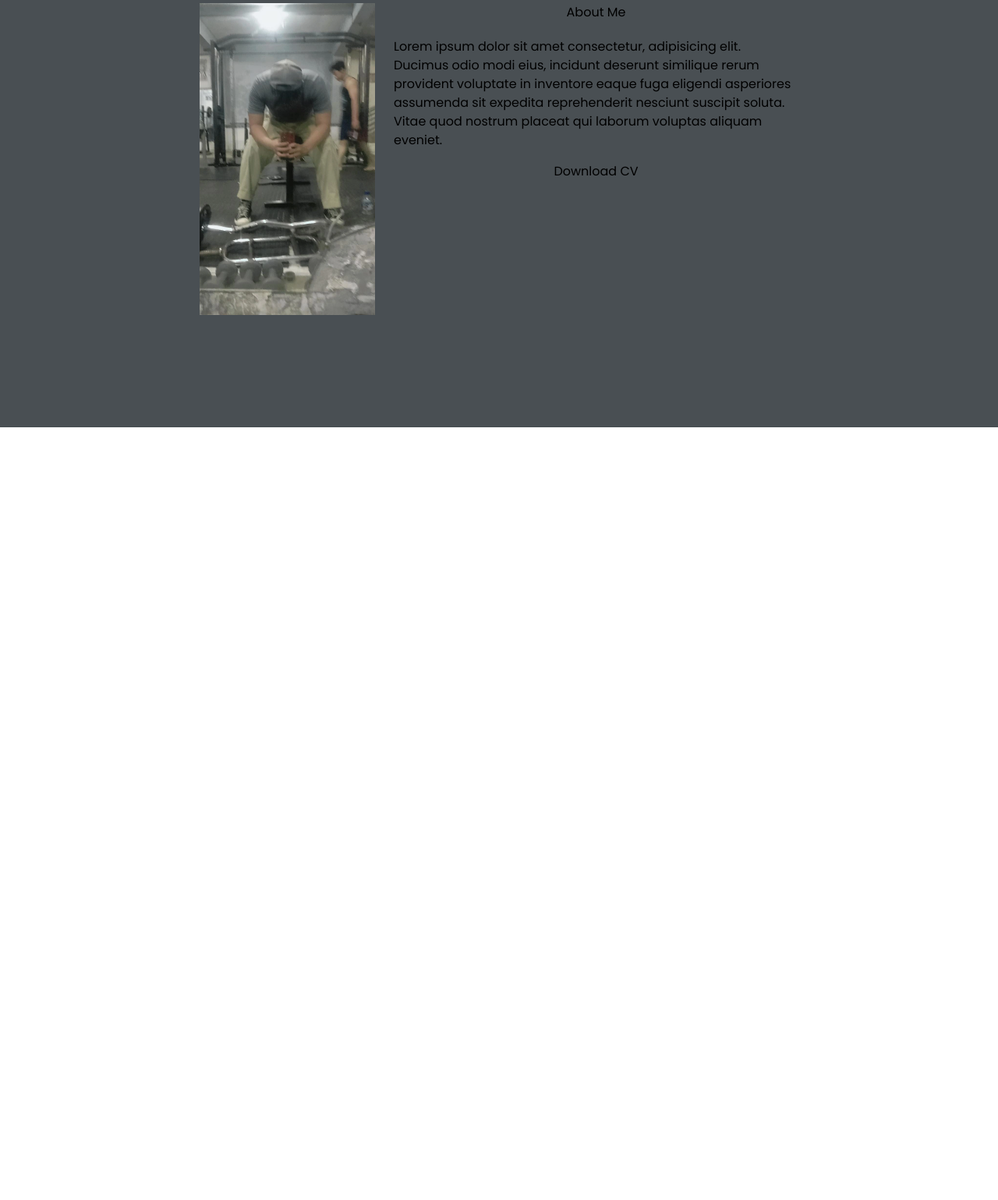
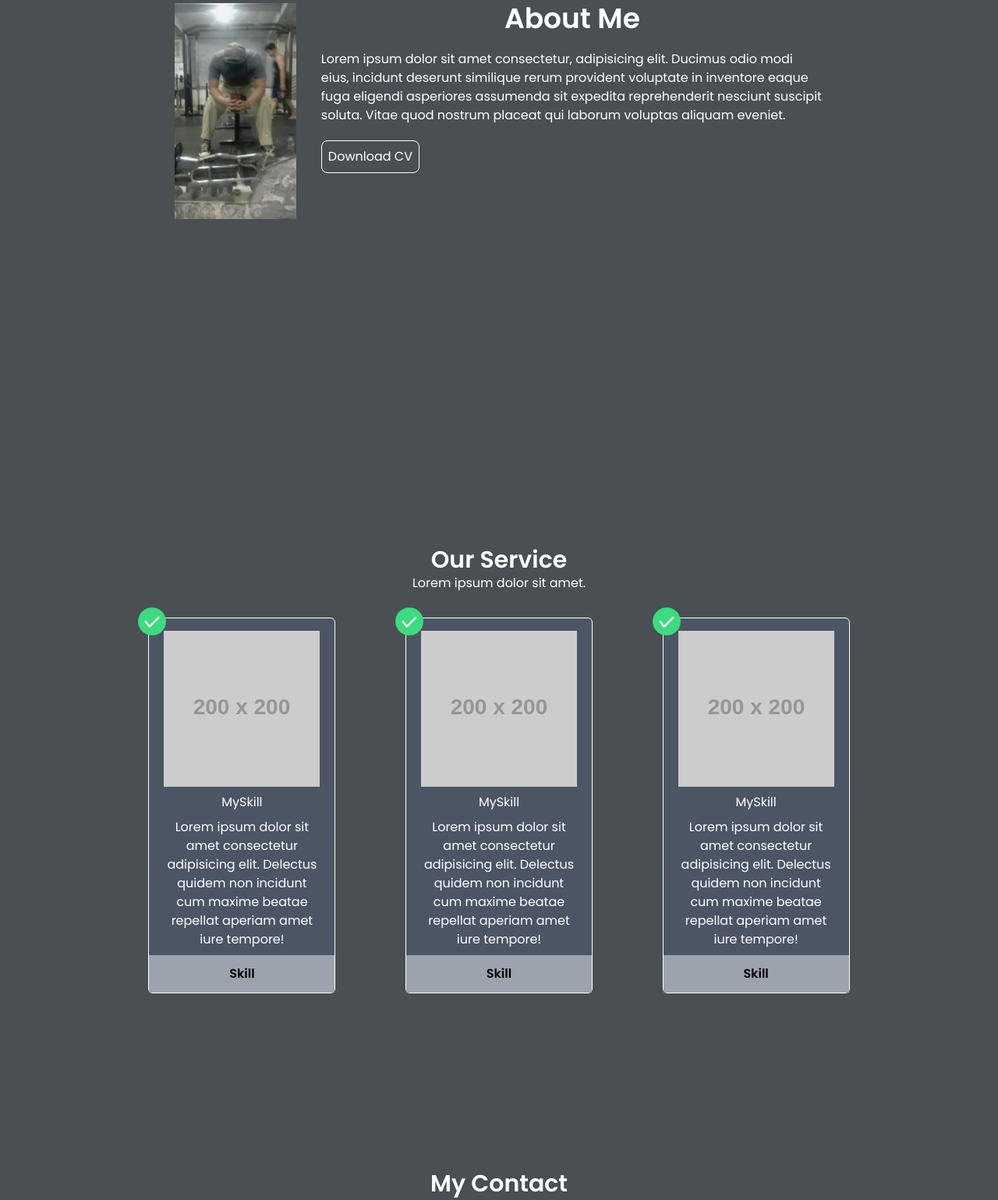
Before and after one commit to ariaanggit/web-profile, a plain HTML site: page index.html in a window 1280 px wide. Shown: the part 1052-2591 px from the top of the page at 78% size. Before the commit the page ends 1600 px from the top, so only its background shows below. Drawn offline with nearby package versions, Linux system fonts and the light colour scheme; placeholder pictures from the web are drawn by us.

Commit message:
add service

```diff
--- a/index.html
+++ b/index.html
@@ -29,17 +29,17 @@
     <title>porto</title>
 </head>
 <body class="font-poppins">
-    <section id="navbar" class="font-poppins flex justify-around pt-4 pb-4 w-full fixed gap-40 text-white bg-gray-700/50">
+    <section id="navbar" class="z-50 font-poppins flex justify-around pt-4 pb-4 w-full fixed gap-40 text-white bg-gray-700/50">
         <nav class="text-3xl cursor-default"><a href="#">Aria</a></nav>
         <nav>
             <ul class="flex text-2xl gap-7">
-                <li><a href="#about">ABOUT</a></li>
-                <li><a href="#service">SERVICE</a></li>
-                <li><a href="#contact">CONTACT</a></li>
+                <li><a href="#about">About</a></li>
+                <li><a href="#service">Service</a></li>
+                <li><a href="#contact">Contact</a></li>
             </ul>
         </nav>
     </section>
-    <section id="home" class="min-h-[100vh] flex justify-center items-center bg-cover" style="background-image: linear-gradient(rgba(0, 0, 0, 0.5), rgba(0, 0, 0, 0.5)), url('./assets/wp.jpg');">
+    <section id="home" class="min-h-[100vh] flex justify-center items-center bg-cover" style="background-image: linear-gradient(rgba(0, 0, 0, 0.7), rgba(0, 0, 0, 0.7)), url('./assets/wp.jpg');">
         <div>
             <img src="./assets/propil.jpg" alt="" class="rounded-full w-[300px]">
             <div class="text-center text-white">
@@ -48,17 +48,65 @@
             </div>
         </div>
     </section>
-    <section id="about"  class="min-h-[100vh] flex w-full items-center justify-center pt-28 bg-cadet">
-        <div class="max-w-[60%] flex gap-6">
-            <img src="./assets/pp.webp" alt="about me" class="h-[400px]">
+    <section id="about"  class="min-h-[100vh] flex w-full items-center justify-center pt-64 bg-cadet text-white">
+        <div class="max-w-[65%] flex gap-8">
+            <div class="h-[600px] w-[600px]">
+                <img src="./assets/pp.webp" alt="about me" class="">
+            </div>
             <div>
-                <h1 class="text-center pb-5">About Me</h1>
-                <p>Lorem ipsum dolor sit amet consectetur, adipisicing elit. Ducimus odio modi eius, incidunt deserunt similique rerum provident voluptate in inventore eaque fuga eligendi asperiores assumenda sit expedita reprehenderit nesciunt suscipit soluta. Vitae quod nostrum placeat qui laborum voluptas aliquam eveniet.</p>
-                <div class="flex justify-center">
-                    <button  class="pt-4">Download CV</button>
-                </div>
+                <h1 class="text-center pb-5 text text-4xl font-semibold">About Me</h1>
+                <p class="pb-5">Lorem ipsum dolor sit amet consectetur, adipisicing elit. Ducimus odio modi eius, incidunt deserunt similique rerum provident voluptate in inventore eaque fuga eligendi asperiores assumenda sit expedita reprehenderit nesciunt suscipit soluta. Vitae quod nostrum placeat qui laborum voluptas aliquam eveniet.</p>
+                    <button  class="flex justify-center border border-white px-2  py-2 rounded-lg">Download CV</button>
             </div>
         </div>
     </section>
+    <section id="service" class="min-h-[100vh] pt-24 text-center justify-center items-center bg-cadet text-white">
+        <h1 class="text-3xl font-semibold">Our Service</h1>
+        <p>Lorem ipsum dolor sit amet.</p>
+        <div class="flex justify-center pt-8 gap-[7%]">
+            <div class="border border-white rounded-md max-w-60 bg-gray-600 relative">
+                <div class="absolute -left-4 -top-4">
+                    <img src="assets/checklist.png" width="40" alt="" srcset="">
+                </div>
+                <img src="https://placehold.co/200" alt="" class="mx-auto pt-4">
+                <h1 class="pt-2"> MySkill</h1>
+                <div class="px-5">
+                    <p class="pt-2 pb-2 ">Lorem ipsum dolor sit amet consectetur adipisicing elit. Delectus quidem non incidunt cum maxime beatae repellat aperiam amet iure tempore!</p>
+                </div>
+                <a href="">
+                    <div class="p-3 bg-gray-400 w-full text-black font-semibold">Skill</div>
+                </a>
+            </div>
+            <div class="border border-white rounded-md max-w-60 bg-gray-600 relative">
+                <div class="absolute -left-4 -top-4">
+                    <img src="assets/checklist.png" width="40" alt="" srcset="">
+                </div>
+                <img src="https://placehold.co/200" alt="" class="mx-auto pt-4">
+                <h1 class="pt-2"> MySkill</h1>
+                <div class="px-5">
+                    <p class="pt-2 pb-2 ">Lorem ipsum dolor sit amet consectetur adipisicing elit. Delectus quidem non incidunt cum maxime beatae repellat aperiam amet iure tempore!</p>
+                </div>
+                <a href="">
+                    <div class="p-3 bg-gray-400 w-full text-black font-semibold">Skill</div>
+                </a>
+            </div>
+            <div class="border border-white rounded-md max-w-60 bg-gray-600 relative ">
+                <div class="absolute -left-4 -top-4">
+                    <img src="assets/checklist.png" width="40" alt="" srcset="">
+                </div>
+                <img src="https://placehold.co/200" alt="" class="mx-auto pt-4">
+                <h1 class="pt-2"> MySkill</h1>
+                <div class="px-5">
+                    <p class="pt-2 pb-2 ">Lorem ipsum dolor sit amet consectetur adipisicing elit. Delectus quidem non incidunt cum maxime beatae repellat aperiam amet iure tempore!</p>
+                </div>
+                <a href="">
+                    <div class="p-3 bg-gray-400 w-full text-black font-semibold">Skill</div>
+                </a>
+            </div>
+        </div>
+    </section>
+    <section id="contact" class="min-h-[100vh] pt-24 text-center justify-center items-center bg-cadet text-white">
+        <h1 class="text-3xl font-semibold">My Contact</h1>
+    </section>
 </body>
 </html>
```
Also changed, not shown: assets/checklist.png (added).
